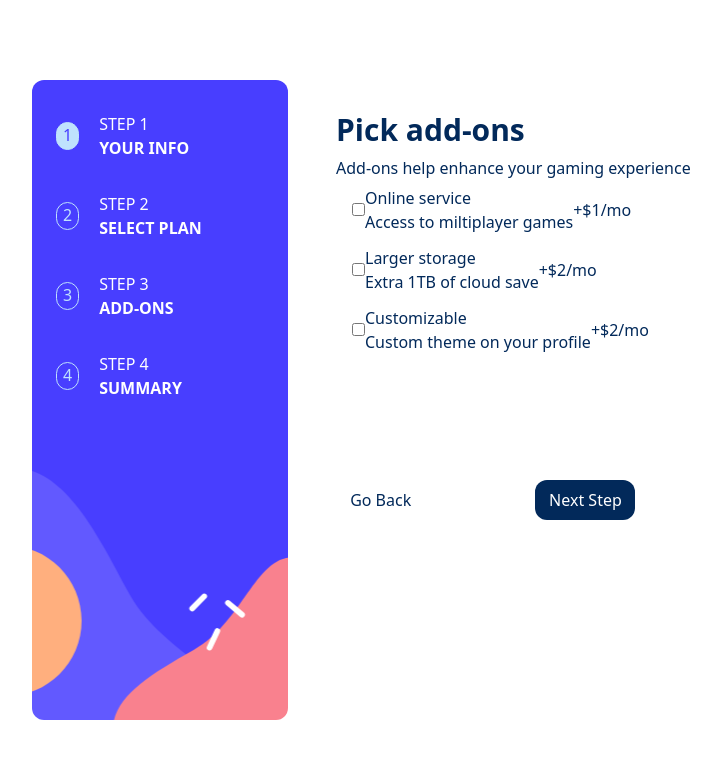
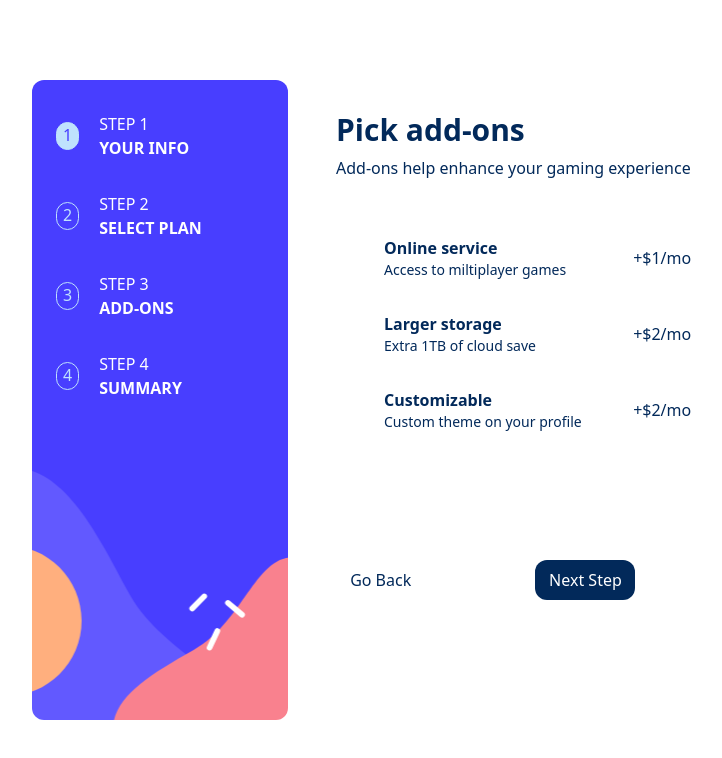
Before and after one commit to PrivDDOS/Angular-multiple-step-form, an Angular app: page / in a window 1280 px wide. Shown: the top 758 px of the page, without its empty margins (224-946 px from the left). Built offline with nearby package versions, Linux system fonts and the light colour scheme.

Commit message:
styling out the step 3

```diff
--- a/src/app/components/home/home-component.html
+++ b/src/app/components/home/home-component.html
@@ -273,64 +273,139 @@ class="w-full h-screen flex justify-center items-center">
                     <p class="font-thin pt-2">Add-ons help enhance your gaming experience</p>
                 </div>
 
-                <div class="plan-container w-[100%] flex align-center flex-col pl-12">
+                <div class="plan-container w-[100%] flex align-center flex-col pl-12 pt-12">
 
                     <div class="plan flex flex-col">
                         <div
-                        class="plan-box flex flex-row items-center w-[80%] h-[60px]
-                        rounded-xl cursor-pointer hover:border-1 hover:border-[var(--color-purple-600)]
-                        mr-4 pl-4"
+                        class="plan-box flex flex-row items-center justify-between
+                        w-[80%] h-[60px] pl-4 pr-4 rounded-xl cursor-pointer
+                        hover:border-1 hover:border-[var(--color-purple-600)]
+                        "
                         [ngClass]="{'border-1 border-[var(--color-purple-600)]': selectedPlan === 'arcade'}"
                         (click)="selectPlan('arcade')"
                         >
-                            <div class="left">
-                                <input type="checkbox">
+                            <div class="flex flex-row items-center">
+                                <div class="relative flex items-center justify-center w-4 h-4">
+                                    <input
+                                    type="checkbox"
+                                    class="appearance-none w-4 h-4
+                                    rounded-sm bg-white cursor-pointer
+                                    checked:bg-(--color-purple-600) checked:border-0 peer"
+                                    >
+                                    <svg
+                                    class="absolute w-3 h-3
+                                    hidden peer-checked:block pointer-events-none"
+                                    xmlns="http://www.w3.org/2000/svg"
+                                    viewBox="0 0 20 20"
+                                    fill="none"
+                                    stroke="white"
+                                    stroke-width="3"
+                                    stroke-linecap="round"
+                                    stroke-linejoin="round"
+                                    >
+                                        <polyline points="18 7 8 15 3 10"></polyline>
+                                    </svg>
                                 </div>
-                            <div class="mid">
-                                <h2>Online service</h2>
-                                <p>Access to miltiplayer games</p>
+                                <div class="pl-4">
+                                    <h2 class="text-base font-semibold">Online service</h2>
+                                    <p class="text-sm font-thin">Access to miltiplayer games</p>
                                 </div>
-                            <div class="right">
+                            </div>
+
+                            <div>
+                                <div>
                                     <h2>+$1/mo</h2>
                                 </div>
                             </div>
 
+                        </div>
+
                         <div
-                        class="plan-box flex flex-row items-center w-[80%] h-[60px]
-                        rounded-xl cursor-pointer hover:border-1 hover:border-[var(--color-purple-600)]
-                        mr-4 pl-4"
+                        class="plan-box flex flex-row items-center justify-between
+                        w-[80%] h-[60px] mt-4 pl-4 pr-4 rounded-xl cursor-pointer
+                        hover:border-1 hover:border-[var(--color-purple-600)]
+                        "
                         [ngClass]="{'border-1 border-[var(--color-purple-600)]': selectedPlan === 'advanced'}"
                         (click)="selectPlan('advanced')"
                         >
-                            <div class="left">
-                                <input type="checkbox">
+                            <div class="flex flex-row items-center">
+                                <div class="relative flex items-center justify-center w-4 h-4">
+                                    <input
+                                    type="checkbox"
+                                    class="appearance-none w-4 h-4
+                                    rounded-sm bg-white cursor-pointer
+                                    checked:bg-(--color-purple-600) checked:border-0 peer"
+                                    >
+                                    <svg
+                                    class="absolute w-3 h-3
+                                    hidden peer-checked:block pointer-events-none"
+                                    xmlns="http://www.w3.org/2000/svg"
+                                    viewBox="0 0 20 20"
+                                    fill="none"
+                                    stroke="white"
+                                    stroke-width="3"
+                                    stroke-linecap="round"
+                                    stroke-linejoin="round"
+                                    >
+                                        <polyline points="18 7 8 15 3 10"></polyline>
+                                    </svg>
                                 </div>
-                            <div class="mid">
-                                <h2>Larger storage</h2>
-                                <p>Extra 1TB of cloud save</p>
+                                <div class="pl-4">
+                                    <h2 class="text-base font-semibold">Larger storage</h2>
+                                    <p class="text-sm font-thin">Extra 1TB of cloud save</p>
                                 </div>
-                            <div class="right">
+                            </div>
+
+                            <div>
+                                <div>
                                     <h2>+$2/mo</h2>
                                 </div>
                             </div>
 
+                        </div>
+
                         <div
-                        class="plan-box flex flex-row items-center w-[80%] h-[60px]
-                        rounded-xl cursor-pointer hover:border-1 hover:border-[var(--color-purple-600)]
-                        mr-4 pl-4"
+                        class="plan-box flex flex-row items-center justify-between
+                        w-[80%] h-[60px] mt-4 pl-4 pr-4 rounded-xl cursor-pointer
+                        hover:border-1 hover:border-[var(--color-purple-600)]
+                        "
                         [ngClass]="{'border-1 border-[var(--color-purple-600)]': selectedPlan === 'pro'}"
                         (click)="selectPlan('pro')"
                         >
-                            <div class="left">
-                                <input type="checkbox">
+                            <div class="flex flex-row items-center">
+                                <div class="relative flex items-center justify-center w-4 h-4">
+                                    <input
+                                    type="checkbox"
+                                    class="appearance-none w-4 h-4
+                                    rounded-sm bg-white cursor-pointer
+                                    checked:bg-(--color-purple-600) checked:border-0 peer"
+                                    >
+                                    <svg
+                                    class="absolute w-3 h-3
+                                    hidden peer-checked:block pointer-events-none"
+                                    xmlns="http://www.w3.org/2000/svg"
+                                    viewBox="0 0 20 20"
+                                    fill="none"
+                                    stroke="white"
+                                    stroke-width="3"
+                                    stroke-linecap="round"
+                                    stroke-linejoin="round"
+                                    >
+                                        <polyline points="18 7 8 15 3 10"></polyline>
+                                    </svg>
                                 </div>
-                            <div class="mid">
-                                <h2>Customizable</h2>
-                                <p>Custom theme on your profile</p>
+                                <div class="pl-4">
+                                    <h2 class="text-base font-semibold">Customizable</h2>
+                                    <p class="text-sm font-thin">Custom theme on your profile</p>
                                 </div>
-                            <div class="right">
+                            </div>
+
+                            <div>
+                                <div>
                                     <h2>+$2/mo</h2>
                                 </div>
+                            </div>
+
                         </div>
 
                     </div>
```
Lines whose indentation alone changed are shown as unchanged.
